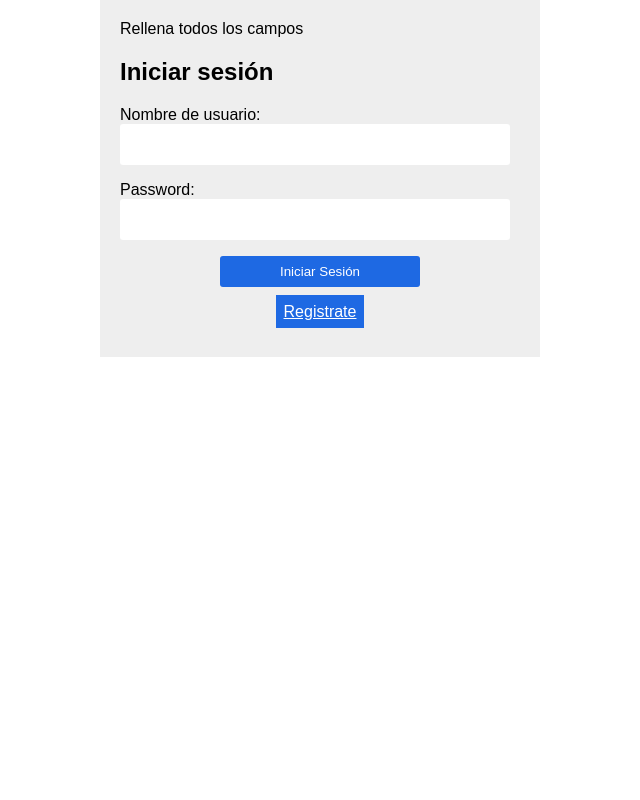
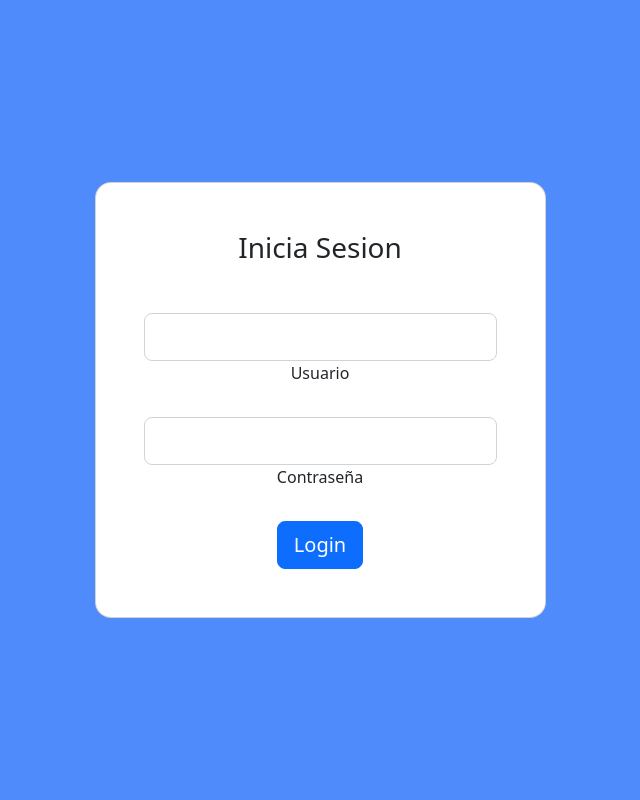
Before and after one commit to Drakar4995/modasmarisol, a PHP site: page / in a window 1280 px wide. Shown: the whole page, without its empty margins (320-960 px from the left). Run offline with PHP 8.4, Linux system fonts and the light colour scheme.

Commit message:
añadido css al login

```diff
--- a/index.php
+++ b/index.php
@@ -24,11 +24,11 @@ if (!isset($_SESSION['username'])) {
             } else {
                 $errorLogin = 'USUARIO NO ENCONTRADO';
             }
-    }else{
-            $errorLogin ="Rellena todos los campos";
+        } else {
+            $errorLogin = "Rellena todos los campos";
         }
     } else {
-    if (isset($_POST['logout'])) {
+        if (isset($_GET['logout'])) {
             session_start();
             unset($_SESSION["username"]);
             unset($_SESSION['carrito']);
@@ -45,35 +45,43 @@ if (!isset($_SESSION['username'])) {
  <html lang="en">
 
  <head>
-    <meta charset="UTF-8">
-    <meta http-equiv="X-UA-Compatible" content="IE=edge">
-    <meta name="viewport" content="width=device-width, initial-scale=1.0">
-    <link rel="stylesheet" href="/style/style.css">
-    <title>Document</title>
+     <meta charset="utf-8">
+     <meta name="viewport" content="width=device-width, initial-scale=1">
+     <title>Bootstrap demo</title>
+     <link href="https://cdn.jsdelivr.net/npm/bootstrap@5.2.3/dist/css/bootstrap.min.css" rel="stylesheet" integrity="sha384-rbsA2VBKQhggwzxH7pPCaAqO46MgnOM80zW1RWuH61DGLwZJEdK2Kadq2F9CUG65" crossorigin="anonymous">
  </head>
 
  <body>
-    <form method="POST">
-        <?php
+     <form action="" method="POST">
+         <section class="vh-100" style="background-color: #508bfc;">
+             <div class="container py-5 h-100">
+                 <div class="row d-flex justify-content-center align-items-center h-100">
+                     <div class="col-12 col-md-8 col-lg-6 col-xl-5">
+                         <div class="card shadow-2-strong" style="border-radius: 1rem;">
+                             <div class="card-body p-5 text-center">
 
-        if (isset($errorLogin)) {
-            echo $errorLogin;
-        }
+                                 <h3 class="mb-5">Inicia Sesion</h3>
 
-        ?>
-        <h2>Iniciar sesión</h2>
-        <p>Nombre de usuario: <br>
-            <input type="text" name="username">
-        </p>
-        <p>Password: <br>
-            <input type="password" name="password">
-        </p>
-        <p class="center"><input type="submit" value="Iniciar Sesión"></p>
-        <p class="center">
-            <a class="registrarse" href="signup.php">Registrate</a>
-        </p>
+                                 <div class="form-outline mb-4">
+                                     <input type="text" name="username" class="form-control form-control-lg" />
+                                     <label class="form-label" for="typeEmailX-2">Usuario</label>
+                                 </div>
+
+                                 <div class="form-outline mb-4">
+                                     <input type="password" name="password" class="form-control form-control-lg" />
+                                     <label class="form-label" for="typePasswordX-2">Contraseña</label>
+                                 </div>
+
+                                 <button class="btn btn-primary btn-lg btn-block" type="submit">Login</button>
+
+
+                             </div>
+                         </div>
+                     </div>
+                 </div>
+             </div>
+         </section>
      </form>
-
  </body>
 
  </html>
```
Lines whose indentation alone changed are shown as unchanged.
